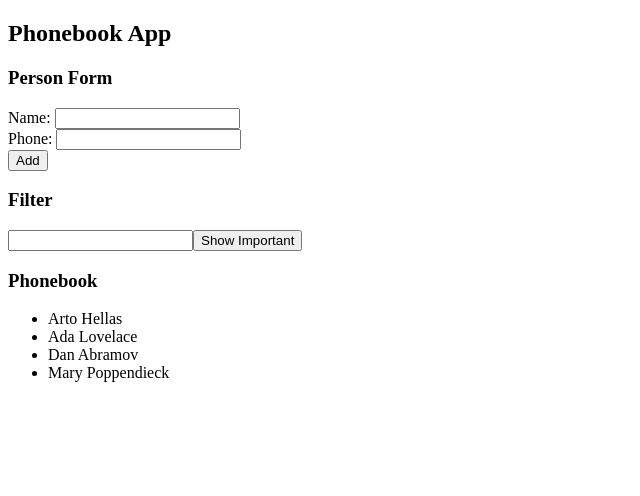
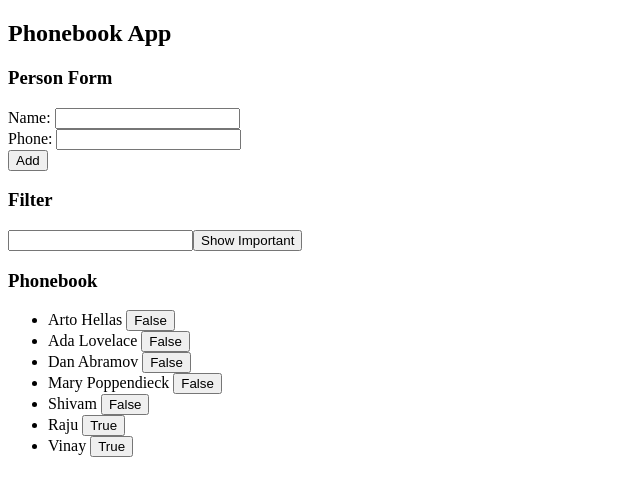
Before and after one commit to VinayGovekar/Fullstack, a React (Vite) app in the folder part1/: page / in a window 1280 px wide. Shown: the top 496 px of the page, without its empty margins (0-640 px from the left). Built offline with nearby package versions, Linux system fonts and the light colour scheme; data requests are answered from the project's data file.

Commit message:
*POST and PUT
* Adding new data on server and updating existing data

```diff
--- a/part1/db.json
+++ b/part1/db.json
@@ -20,14 +20,14 @@
     {
       "name": "Arto Hellas",
       "phone": "040-123456",
-      "important": true,
+      "important": false,
       "id": 1
     },
     {
       "name": "Ada Lovelace",
       "phone": "39-44-5323523",
       "id": 2,
-      "important": true
+      "important": false
     },
     {
       "name": "Dan Abramov",
@@ -40,6 +40,24 @@
       "phone": "39-23-6423122",
       "id": 4,
       "important": false
+    },
+    {
+      "name": "Shivam",
+      "phone": "12345",
+      "id": 5,
+      "important": false
+    },
+    {
+      "name": "Raju",
+      "phone": "123456",
+      "id": 6,
+      "important": true
+    },
+    {
+      "name": "Vinay",
+      "phone": "122536436",
+      "id": 7,
+      "important": true
     }
   ]
 }
--- a/part1/src/components/Part2BExercise.jsx
+++ b/part1/src/components/Part2BExercise.jsx
@@ -1,4 +1,4 @@
-import { useState } from "react"
+import { useState,useEffect } from "react"
 import PersonForm from "./PersonForm"
 import Phonebook from "./Phonebook"
 import FilterPhoneBook from "./FilterPhoneBook"
@@ -6,11 +6,17 @@ import axios from "axios"
 const Part2BExercise = ()=>{
     const [persons, setPersons] = useState([])
 
+
+    useEffect(() => {
+      console.log('effect')
       axios
       .get("http://localhost:3001/persons")
       .then(response =>{
       setPersons(response.data)
+      setFilterPersons(response.data)
       })
+    }, [])
+
       const [newName, setNewName] = useState('')
       const [newPhone,setNewPhone] = useState('')
       const [showAll,setShowAll] = useState(true)
@@ -47,10 +53,15 @@ const Part2BExercise = ()=>{
                 id:persons.length+1,
                 important:Math.Random<0.5
             }
-            setPersons(persons.concat(newPerson))
-            setFilterPersons(persons.concat(newPerson))
+            axios
+            .post("http://localhost:3001/persons",newPerson)
+            .then(response=>{
+              setPersons(persons.concat(response.data))
+              setFilterPersons(persons.concat(response.data))
               setNewName("")
               setNewPhone("")
+            })
+
         }
         else alert(message)
 
@@ -60,6 +71,19 @@ const Part2BExercise = ()=>{
         event.preventDefault()
         console.log(persons)
         setShowAll(!showAll)
+      }
+
+      const toggleImportance=(id)=>{
+        console.log(`Toggle importance of ${id}`)
+        var putUrl = `http://localhost:3001/persons/${id}`
+        var oldPerson = persons.find(person=>person.id===id);
+        var updatedPerson = {...oldPerson,important:!oldPerson.important}
+
+        axios
+        .put(putUrl,updatedPerson)
+        .then(response=>{
+          setPersons(persons.map(person=>person.id!==id?person:response.data))
+        })
       }
       return (
         <div>
@@ -78,7 +102,7 @@ const Part2BExercise = ()=>{
             onFilterChange={onFilterChange}
             />
             <Phonebook
-            persons={personsToShow} />
+            persons={personsToShow} toggleImportance={toggleImportance} />
 
         </div>
       )
--- a/part1/src/components/Person.jsx
+++ b/part1/src/components/Person.jsx
@@ -1,8 +1,10 @@
-const Person = ({name})=>
+import Button from "./Button"
+
+const Person = ({person,toggleImportance})=>
 {
     return(
         <>
-        <li>{name}</li>
+        <li>{person.name} <Button onClick={toggleImportance} text={person.important?"True":"False"} /> </li>
         </>
     )
 }
--- a/part1/src/components/Phonebook.jsx
+++ b/part1/src/components/Phonebook.jsx
@@ -1,12 +1,12 @@
 import Person from "./Person"
 
-const Phonebook = ({persons,showAll,handleShowAll})=>{
+const Phonebook = ({persons,showAll,toggleImportance})=>{
 
     return(
         <>
         <h3>Phonebook</h3>
           <ul>
-              {persons.map(person=><Person key={person.id} name={person.name}/>)}
+              {persons.map(person=><Person key={person.id} person={person} toggleImportance={()=>toggleImportance(person.id)}/>)}
           </ul>
         </>
     )
```
Lines whose indentation alone changed are shown as unchanged.
